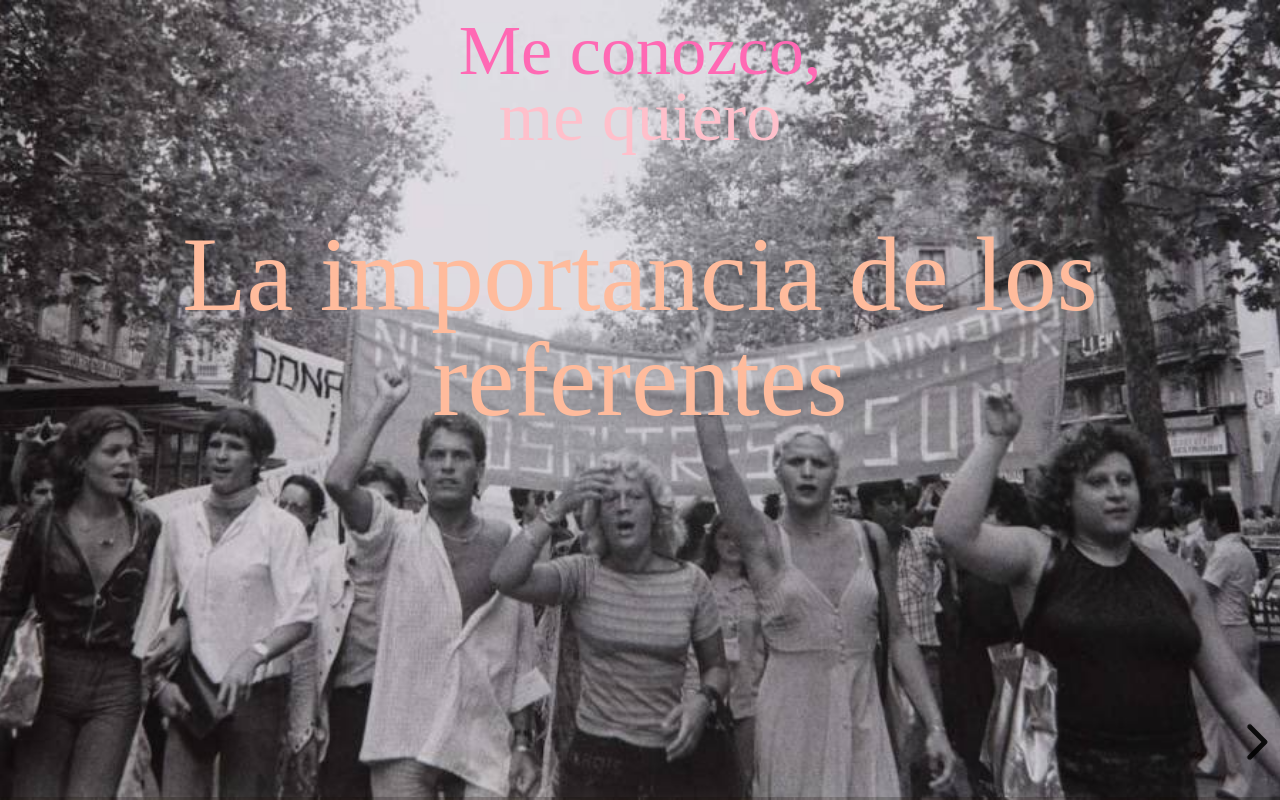
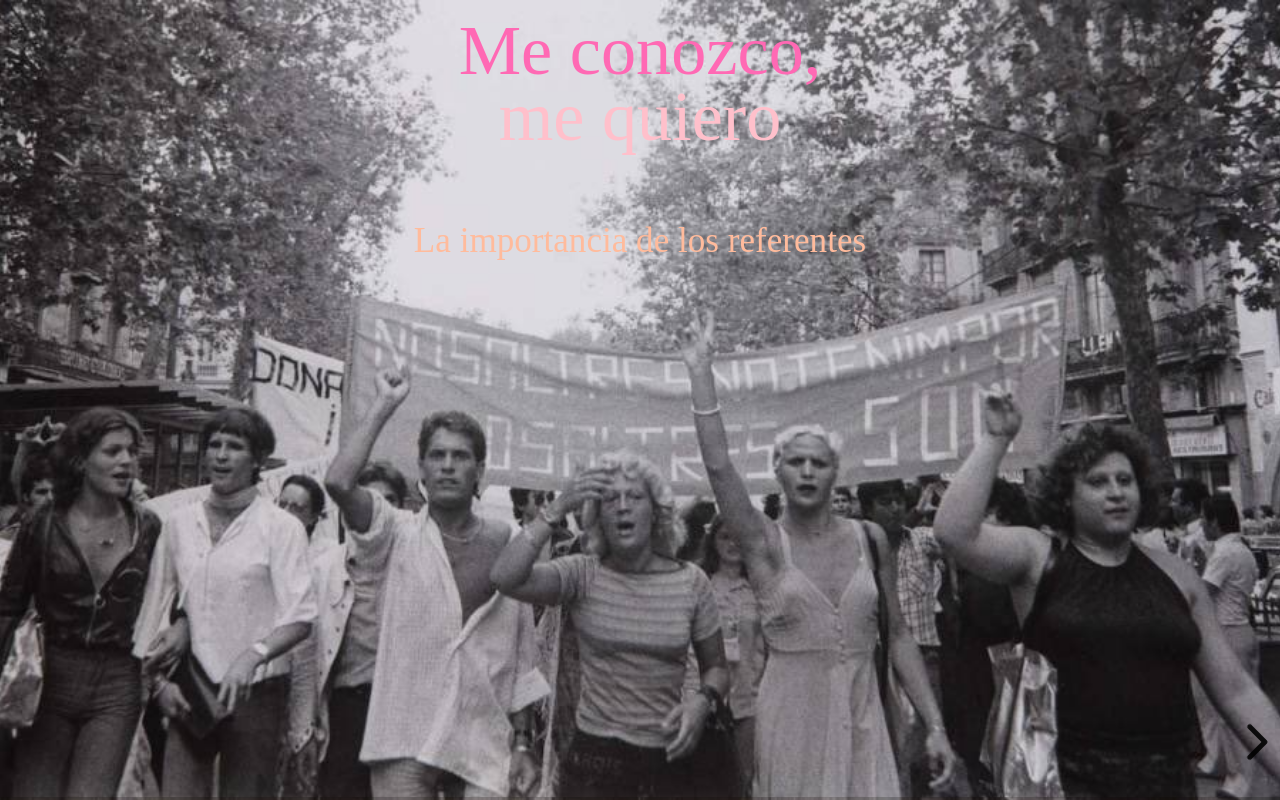
Before and after one commit to Mariblanca/mariblanca.github.io, a plain HTML site: page index.html in a window 1280 px wide. Drawn offline with Linux system fonts and the light colour scheme.

Commit message:
Update estilos.css

```diff
--- a/css/estilos.css
+++ b/css/estilos.css
@@ -14,7 +14,7 @@ h7 {
 h2 {
     color: #ffbb9c;
     font-family: Futura;
-    font-size: 6em;
+    font-size: 2em;
 }
 
 h3 {
```
